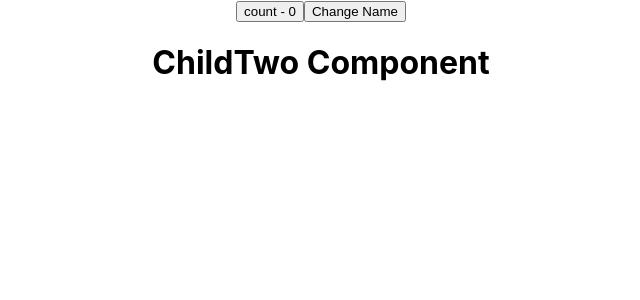
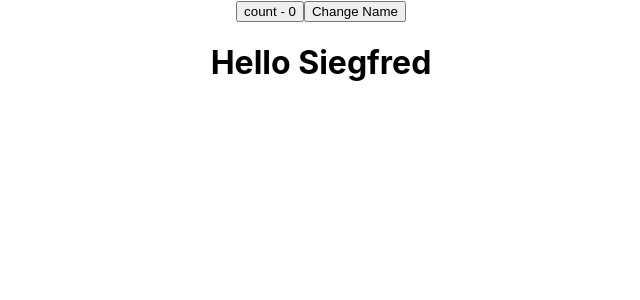
Before and after one commit to siegfred14/react_render, a React (Create React App) app: page / in a window 1280 px wide. Shown: the top 300 px of the page, without its empty margins (319-959 px from the left). Built offline with nearby package versions, Linux system fonts and the light colour scheme.

Commit message:
incorrect optimization - when the child has children

```diff
--- a/src/App.js
+++ b/src/App.js
@@ -1,6 +1,7 @@
 import "./App.css";
 import { ArrayUseState } from "./components/Immutable State/ArrayUseState";
 import { ObjectUseState } from "./components/Immutable State/ObjectUseState";
+import { ParentThree } from "./components/Incorrect Optimization/ParentThree";
 import { ChildOne } from "./components/Optimization/ChildOne";
 import { GrandParent } from "./components/Optimization/GrandParent";
 import { ParentOne } from "./components/Optimization/ParentOne";
@@ -20,7 +21,7 @@
         <ChildOne />
       </ParentOne> */}
       {/* <GrandParent /> */}
-      <ParentTwo />
+      <ParentThree />
     </div>
   );
 }
--- a/src/components/Incorrect Optimization/ChildThree.js
+++ b/src/components/Incorrect Optimization/ChildThree.js
@@ -0,0 +1,14 @@
+import React from "react";
+
+export const ChildThree = ({ children, name }) => {
+  console.log("ChildThree Render");
+  return (
+    <div>
+      <h1>
+        {children} {name}
+      </h1>
+    </div>
+  );
+};
+
+export const MemoizedChildThree = React.memo(ChildThree);
--- a/src/components/Incorrect Optimization/ParentThree.js
+++ b/src/components/Incorrect Optimization/ParentThree.js
@@ -0,0 +1,24 @@
+import { render } from "@testing-library/react";
+import React, { Component, useState } from "react";
+import { MemoizedChildThree } from "./ChildThree";
+
+export const ParentThree = () => {
+  const [count, setCount] = useState(0);
+  const [name, setName] = useState("Siegfred");
+
+  console.log("ParentThree Render");
+  return (
+    <div>
+      <button onClick={() => setCount((c) => c + 1)}> count - {count} </button>
+      <button onClick={() => setName("Samson")}> Change Name</button>
+      <MemoizedChildThree name={name}>
+        <strong>Hello</strong>
+      </MemoizedChildThree>
+    </div>
+  );
+};
+
+// even though the name value did not change, the child component re-rendered
+// this is because of the children props
+
+// IMPORTANT: There is no need to wrap your child component with React.memo, if the same child component has children elements
```
